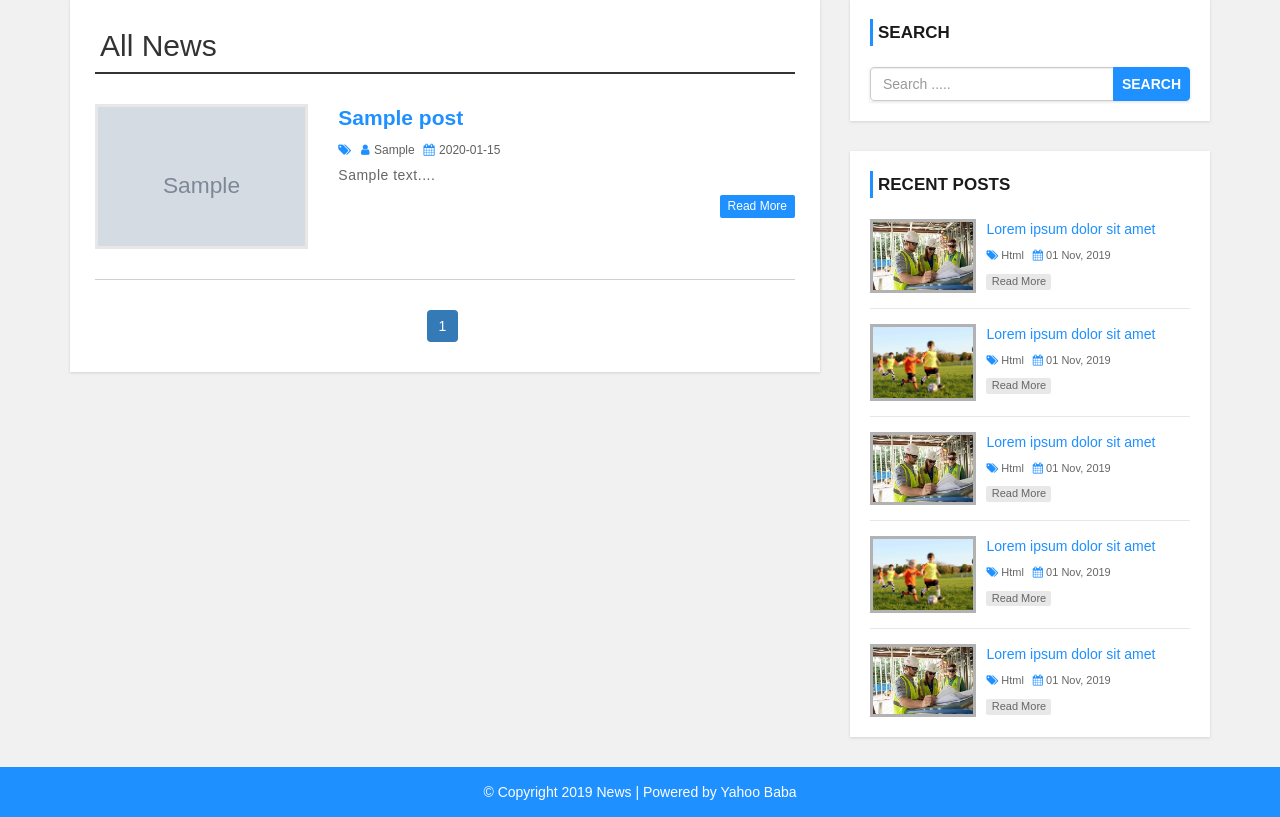
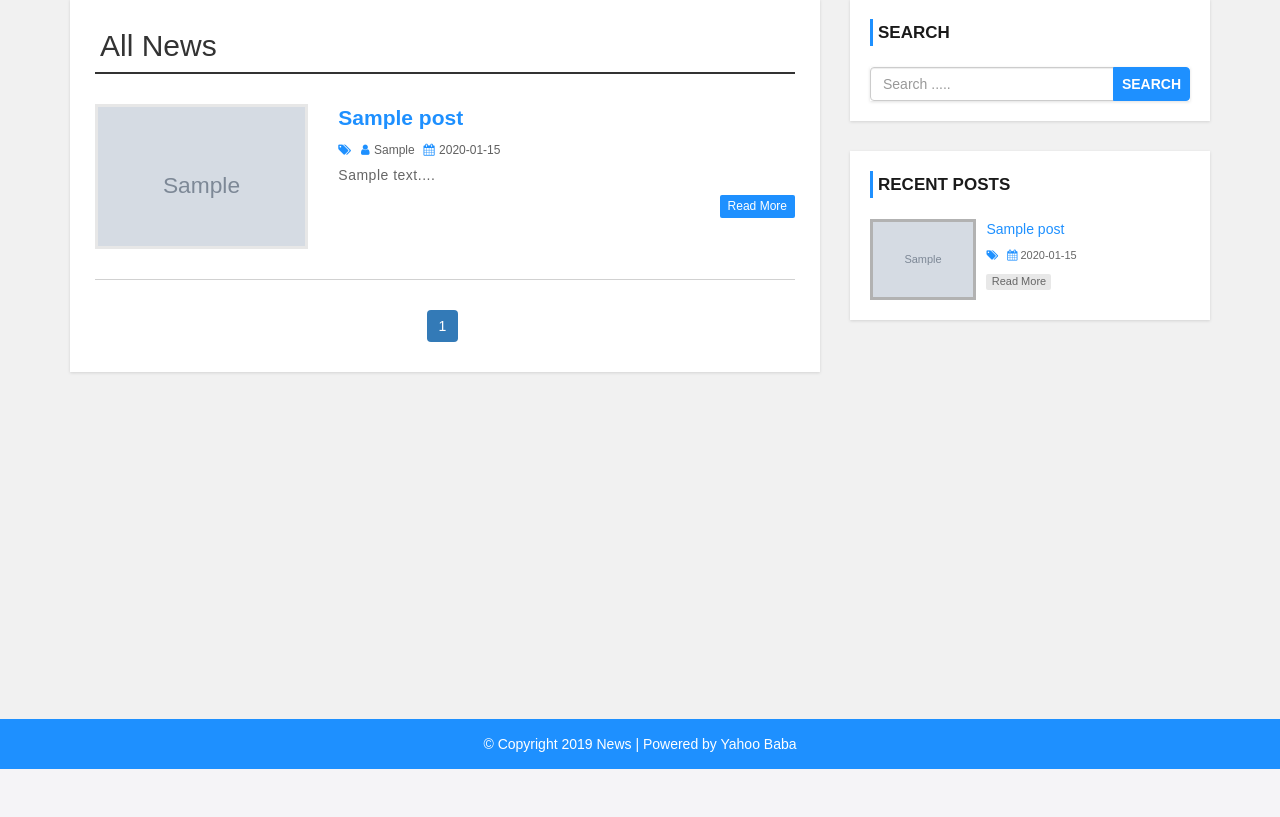
Before and after one commit to aamirmohiuddin38/News-CMS, a PHP site: page /NewsBLOG/index.php in a window 1280 px wide. Shown: the part 170-987 px from the top of the page. After the commit the page ends 939 px from the top, so only its background shows below. Run offline with PHP 8.4, Linux system fonts and the light colour scheme; tables that the repository leaves empty hold one stand-in row (values such as "Sample post"); grey boxes marked "Sample" are stand-in pictures.

Commit message:
recent post section

```diff
--- a/sidebar.php
+++ b/sidebar.php
@@ -15,91 +15,37 @@
     <!-- recent posts box -->
     <div class="recent-post-container">
         <h4>Recent Posts</h4>
+        <?php
+            include "config.php";
+            $sql = "SELECT post.post_id, post.title, post.category, post.post_img, post_date, category.category_name FROM post
+                    LEFT JOIN category ON post.category = category.category_id
+                    ORDER BY post.post_id DESC
+                    LIMIT 4";
+            $result = mysqli_query($conn, $sql) or die ("Query Failed");
+            if(mysqli_num_rows($result)>0){
+                while($row = mysqli_fetch_assoc($result)){
+        ?>
         <div class="recent-post">
-            <a class="post-img" href="">
-                <img src="images/post-format.jpg" alt=""/>
+            <a class="post-img" href="single.php?id=<?php echo $row['post_id']?>">
+                <img src="admin/upload/<?php echo $row['post_img']?>" alt="Img not found"/>
             </a>
             <div class="post-content">
-                <h5><a href="single.php">Lorem ipsum dolor sit amet</a></h5>
+                <h5><a href="single.php?id=<?php echo $row['post_id']?>"><?php echo $row['title']?></a></h5>
                 <span>
                     <i class="fa fa-tags" aria-hidden="true"></i>
-                    <a href='category.php'>Html</a>
+                    <a href='category.php?cid=<?php echo $row['category'] ?>'><?php echo $row['category_name']?></a>
                 </span>
                 <span>
                     <i class="fa fa-calendar" aria-hidden="true"></i>
-                    01 Nov, 2019
+                    <?php echo $row['post_date']?>
                 </span>
-                <a class="read-more" href="single.php">read more</a>
+                <a class="read-more" href="single.php?id=<?php echo $row['post_id']?>">read more</a>
             </div>
         </div>
-        <div class="recent-post">
-            <a class="post-img" href="">
-                <img src="images/post_1.jpg" alt=""/>
-            </a>
-            <div class="post-content">
-                <h5><a href="single.php">Lorem ipsum dolor sit amet</a></h5>
-                <span>
-                    <i class="fa fa-tags" aria-hidden="true"></i>
-                    <a href='category.php'>Html</a>
-                </span>
-                <span>
-                    <i class="fa fa-calendar" aria-hidden="true"></i>
-                    01 Nov, 2019
-                </span>
-                <a class="read-more" href="single.php">read more</a>
-            </div>
-        </div>
-        <div class="recent-post">
-            <a class="post-img" href="">
-                <img src="images/post-format.jpg" alt=""/>
-            </a>
-            <div class="post-content">
-                <h5><a href="single.php">Lorem ipsum dolor sit amet</a></h5>
-                <span>
-                    <i class="fa fa-tags" aria-hidden="true"></i>
-                    <a href='category.php'>Html</a>
-                </span>
-                <span>
-                    <i class="fa fa-calendar" aria-hidden="true"></i>
-                    01 Nov, 2019
-                </span>
-                <a class="read-more" href="single.php">read more</a>
-            </div>
-        </div>
-        <div class="recent-post">
-            <a class="post-img" href="">
-                <img src="images/post_1.jpg" alt=""/>
-            </a>
-            <div class="post-content">
-                <h5><a href="single.php">Lorem ipsum dolor sit amet</a></h5>
-                <span>
-                    <i class="fa fa-tags" aria-hidden="true"></i>
-                    <a href='category.php'>Html</a>
-                </span>
-                <span>
-                    <i class="fa fa-calendar" aria-hidden="true"></i>
-                    01 Nov, 2019
-                </span>
-                <a class="read-more" href="single.php">read more</a>
-            </div>
-        </div>
-        <div class="recent-post">
-            <a class="post-img" href="">
-                <img src="images/post-format.jpg" alt=""/>
-            </a>
-            <div class="post-content">
-                <h5><a href="single.php">Lorem ipsum dolor sit amet</a></h5>
-                <span>
-                    <i class="fa fa-tags" aria-hidden="true"></i>
-                    <a href='category.php'>Html</a>
-                </span>
-                <span>
-                    <i class="fa fa-calendar" aria-hidden="true"></i>
-                    01 Nov, 2019
-                </span>
-                <a class="read-more" href="single.php">read more</a>
-            </div>
-        </div>
+        <?php
+            }
+        }
+        ?>
     </div>
     <!-- /recent posts box -->
 </div>
```
